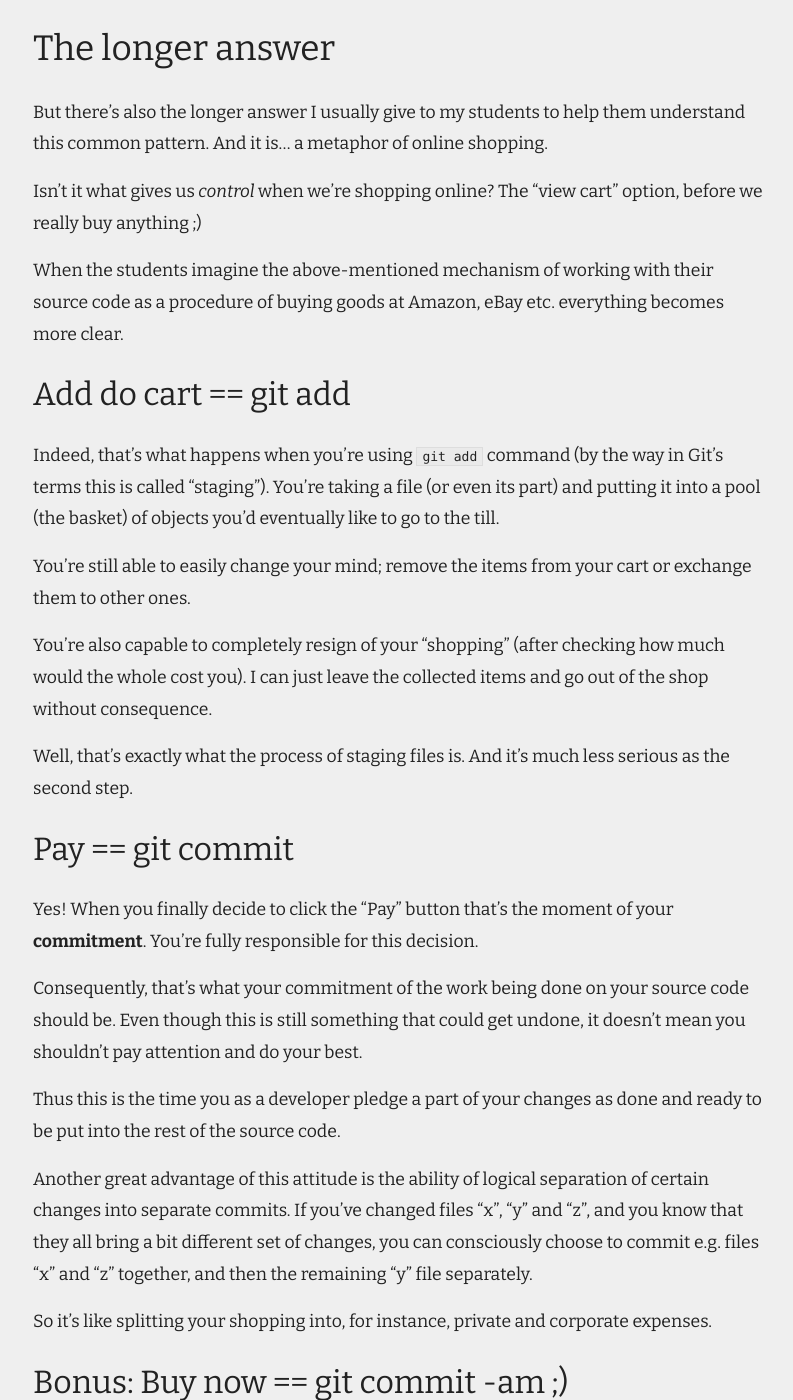
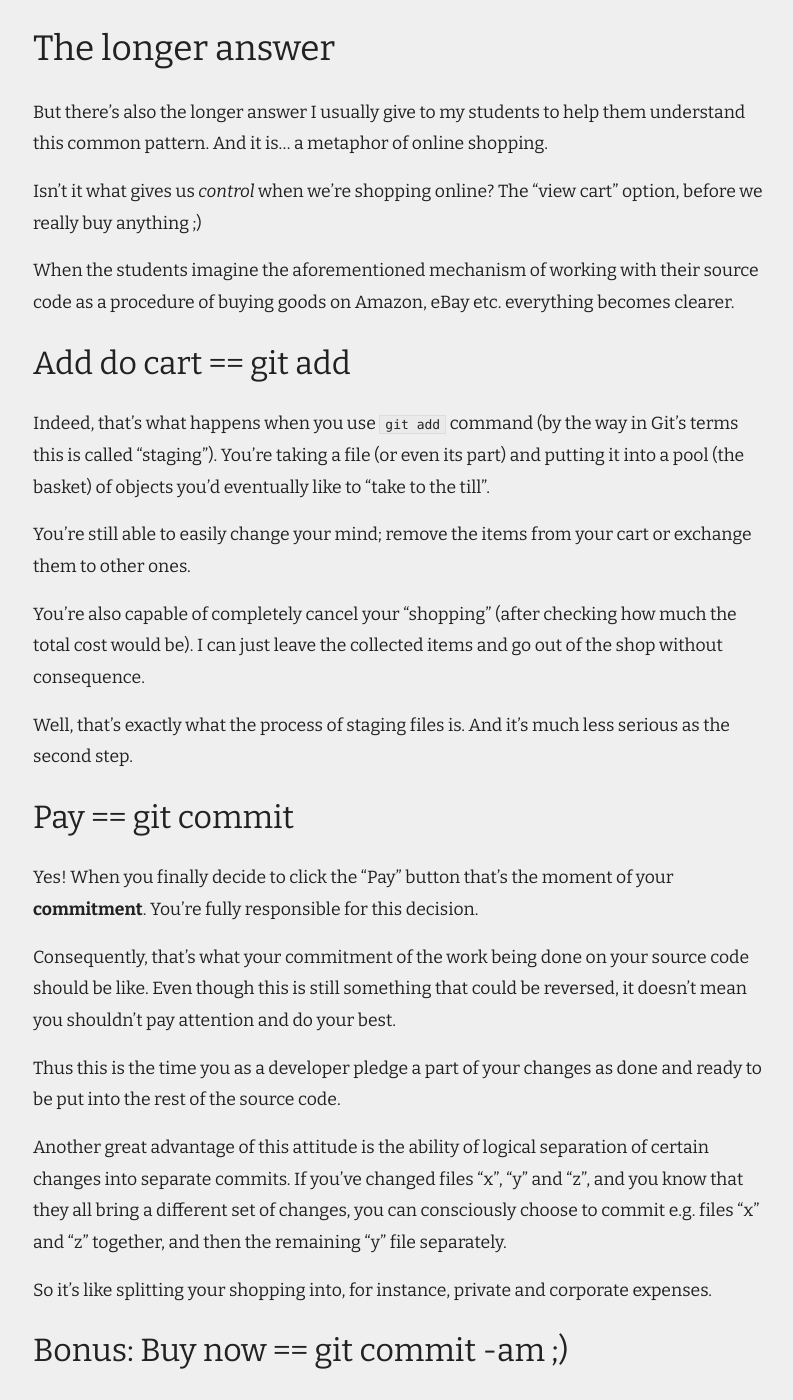
Before and after one commit to tvardy/personal-website, a Jekyll site: the page built from _posts/2018-08-21-understanding-the-git-add-git-commit-pair.md, in a window 1280 px wide and 1400 px high, scrolled down 1562 px. Shown: the whole window, without its empty margins (239-1032 px from the left). Built offline with Jekyll 4.4.1, drawn with Linux system fonts in a browser that asks for light colours; some of the changed text lies outside the part shown.

```diff
--- a/_posts/2018-08-21-understanding-the-git-add-git-commit-pair.md
+++ b/_posts/2018-08-21-understanding-the-git-add-git-commit-pair.md
@@ -25,15 +25,15 @@ a question like:
 
 The short answer is: You don't actually have to (but you often should)
 
-The longer answer is all based on one word: _control_.
+The longer answer all comes down to one word: _control_.
 <!-- more -->
 
 
 ## The short answer
 
-So the short answer to the above-mentioned issue could simply be: Use `git commit -a` instead!
+So the short answer to the aforementioned issue could simply be: Use `git commit -a` instead!
 Or if you were regularly using `git commit -m "commit message"`
-then probably `git commit -am "commit message"` would do better for you.
+then probably `git commit -am "commit message"` would be better for you.
 
 OK! So what does the `-a` flag mean? I hear you say.
 
@@ -64,21 +64,21 @@ this common pattern. And it is... a metaphor of online shopping.
 Isn't it what gives us _control_ when we're shopping online? The "view cart" option,
 before we really buy anything ;)
 
-When the students imagine the above-mentioned mechanism of working with their source code
-as a procedure of buying goods at Amazon, eBay etc. everything becomes more clear.
+When the students imagine the aforementioned mechanism of working with their source code
+as a procedure of buying goods on Amazon, eBay etc. everything becomes clearer.
 
 
 ### Add do cart == git add
 
-Indeed, that's what happens when you're using `git add` command (by the way in Git's terms
+Indeed, that's what happens when you use `git add` command (by the way in Git's terms
 this is called "staging"). You're taking a file (or even its part) and putting it into
-a pool (the basket) of objects you'd eventually like to go to the till.
+a pool (the basket) of objects you'd eventually like to "take to the till".
 
 You're still able to easily change your mind; remove the items from your cart or exchange
 them to other ones.
 
-You're also capable to completely resign of your "shopping" (after checking how much would
-the whole cost you). I can just leave the collected items and go out of the shop
+You're also capable of completely cancel your "shopping" (after checking how much
+the total cost would be). I can just leave the collected items and go out of the shop
 without consequence.
 
 Well, that's exactly what the process of staging files is. And it's much less serious
@@ -91,7 +91,7 @@ Yes! When you finally decide to click the "Pay" button that's the moment of your
 You're fully responsible for this decision.
 
 Consequently, that's what your commitment of the work being done on your source code
-should be. Even though this is still something that could get undone, it doesn't mean
+should be like. Even though this is still something that could be reversed, it doesn't mean
 you shouldn't pay attention and do your best.
 
 Thus this is the time you as a developer pledge a part of your changes as done and ready
@@ -99,7 +99,7 @@ to be put into the rest of the source code.
 
 Another great advantage of this attitude is the ability of logical separation
 of certain changes into separate commits. If you've changed files "x", "y" and "z",
-and you know that they all bring a bit different set of changes, you can consciously
+and you know that they all bring a different set of changes, you can consciously
 choose to commit e.g. files "x" and "z" together, and then the remaining "y" file separately.
 
 So it's like splitting your shopping into, for instance, private and corporate expenses.
```
Also changed, not shown: other parts of _posts/2018-08-21-understanding-the-git-add-git-commit-pair.md (+5 -5 lines).
